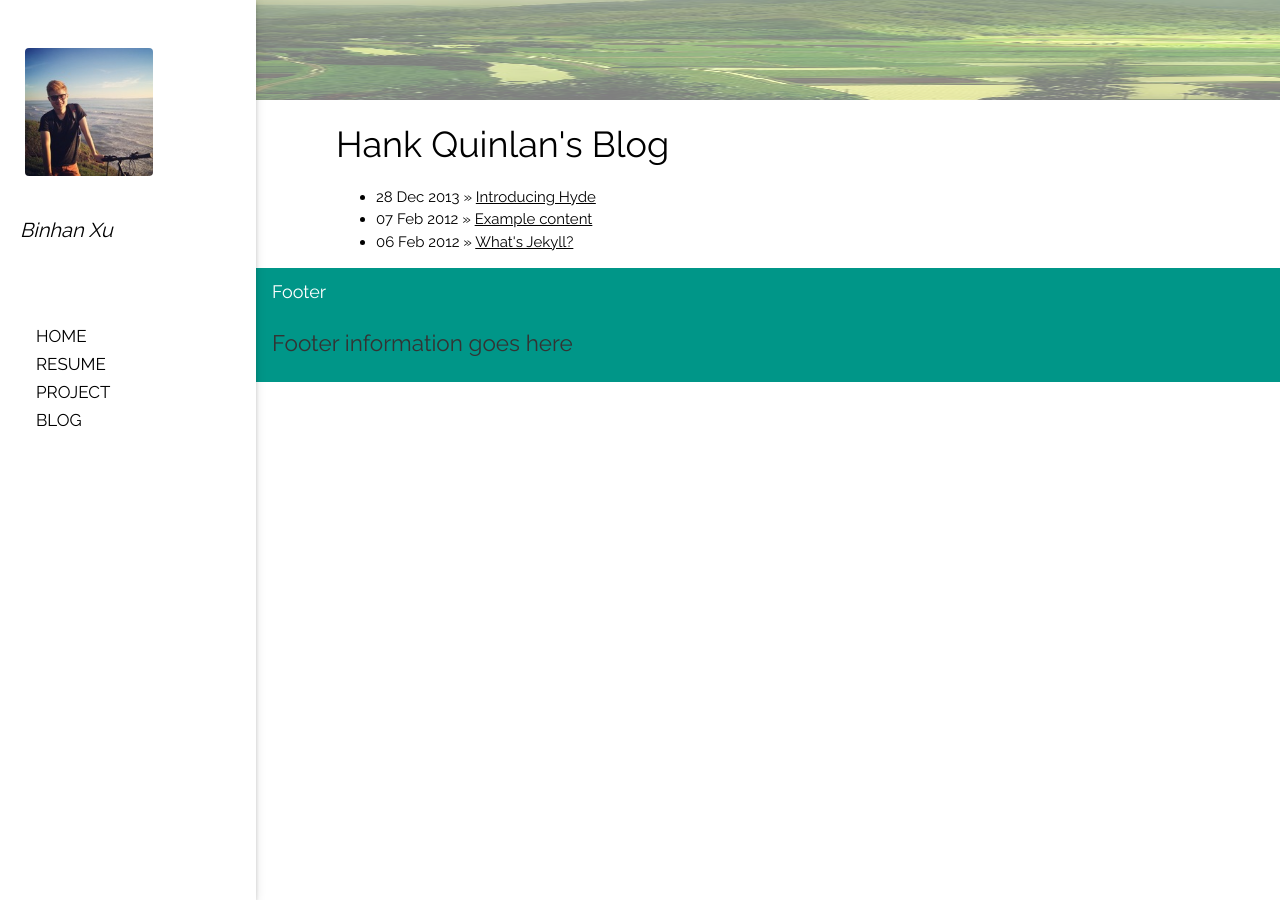
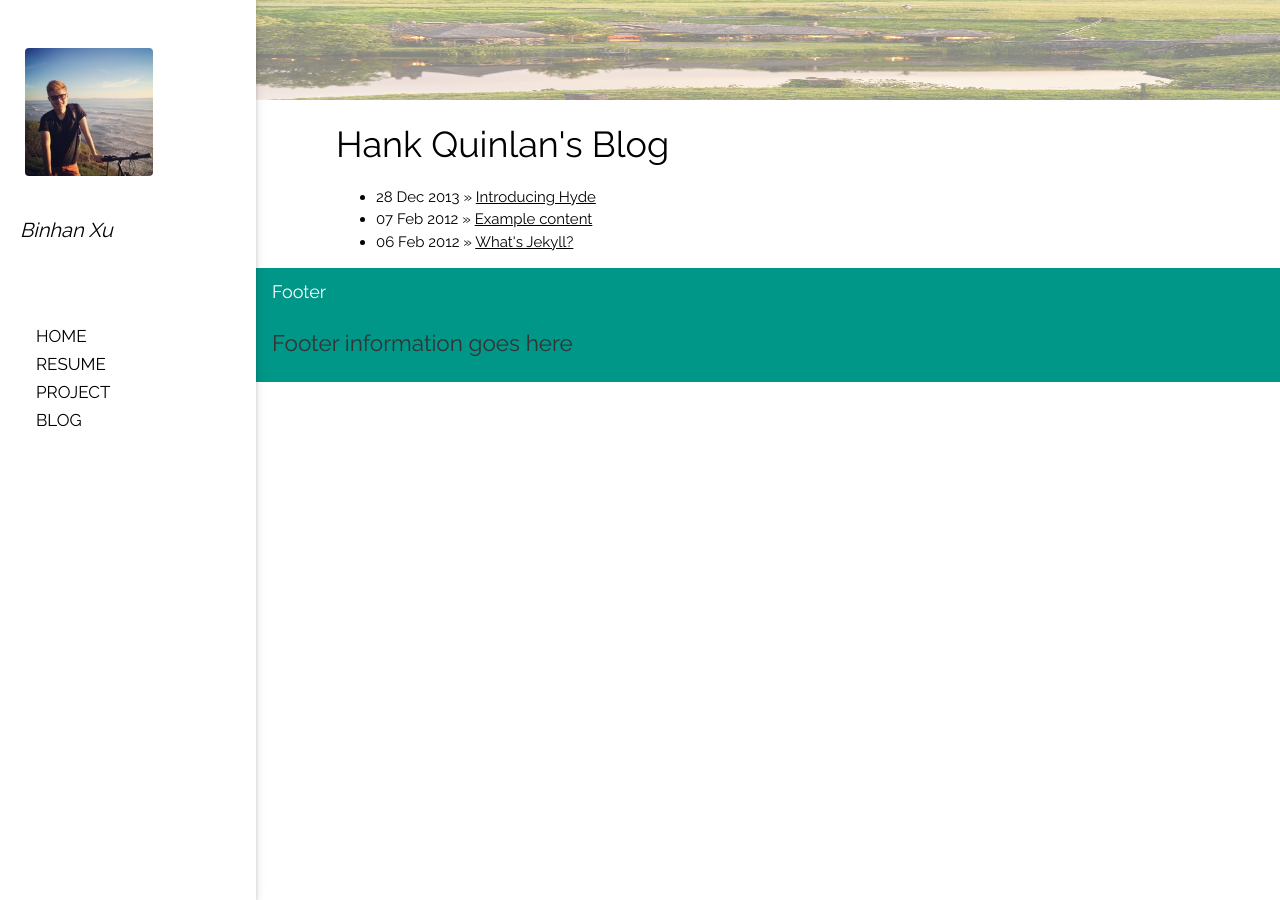
Before and after one commit to binhanxu/binhanxu.github.io, a Jekyll site: the page built from index.html, in a window 1280 px wide. Built offline with Jekyll 4.4.1, drawn with Linux system fonts in a browser that asks for light colours; nearby versions of some CDN libraries.

Commit message:
Update default.html

```diff
--- a/_layouts/default.html
+++ b/_layouts/default.html
@@ -31,7 +31,7 @@ html,body,h1,h2,h3,h4,h5 {font-family: "Raleway", sans-serif}
 
 <div style="margin-left:20%">
 <div class="w3-display-container">
-    <img src="/css/1.jpg">
+    <img src="/css/n2.jpg">
   </div>
 </div>
 
```
